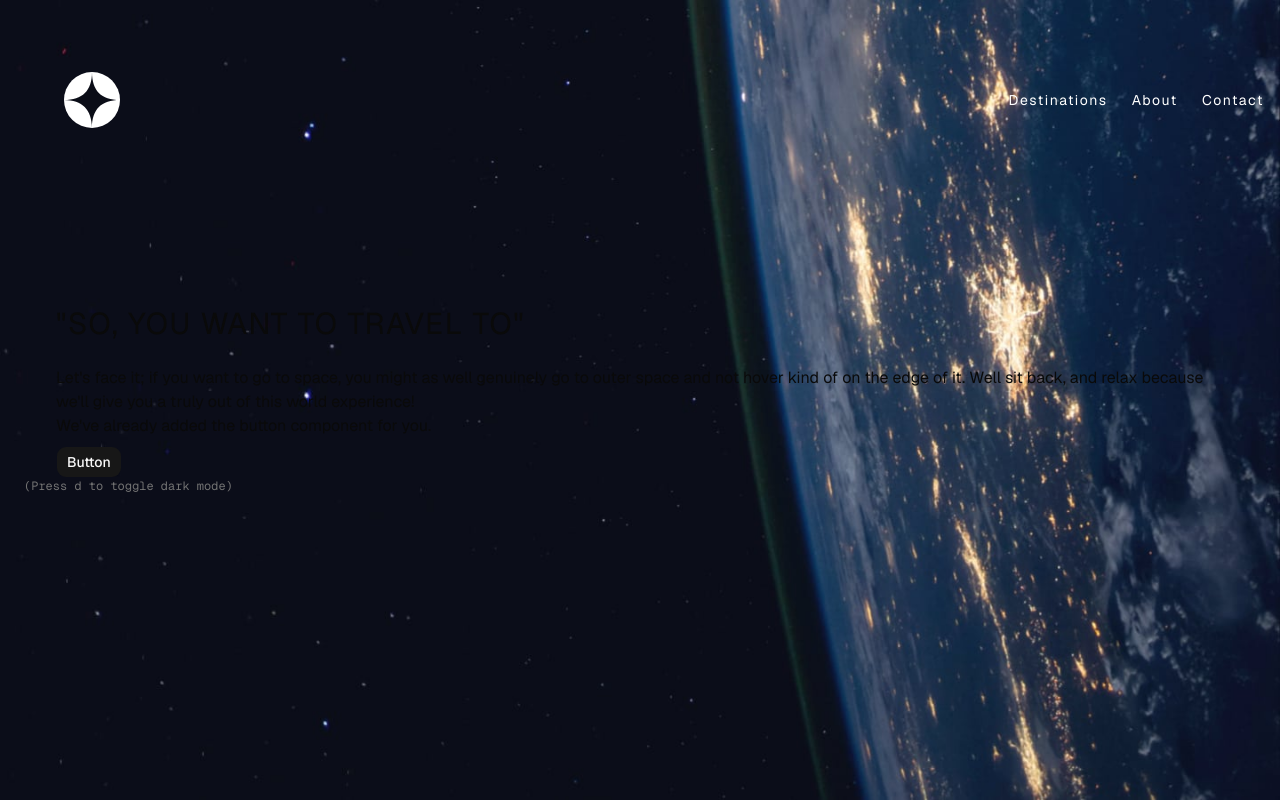
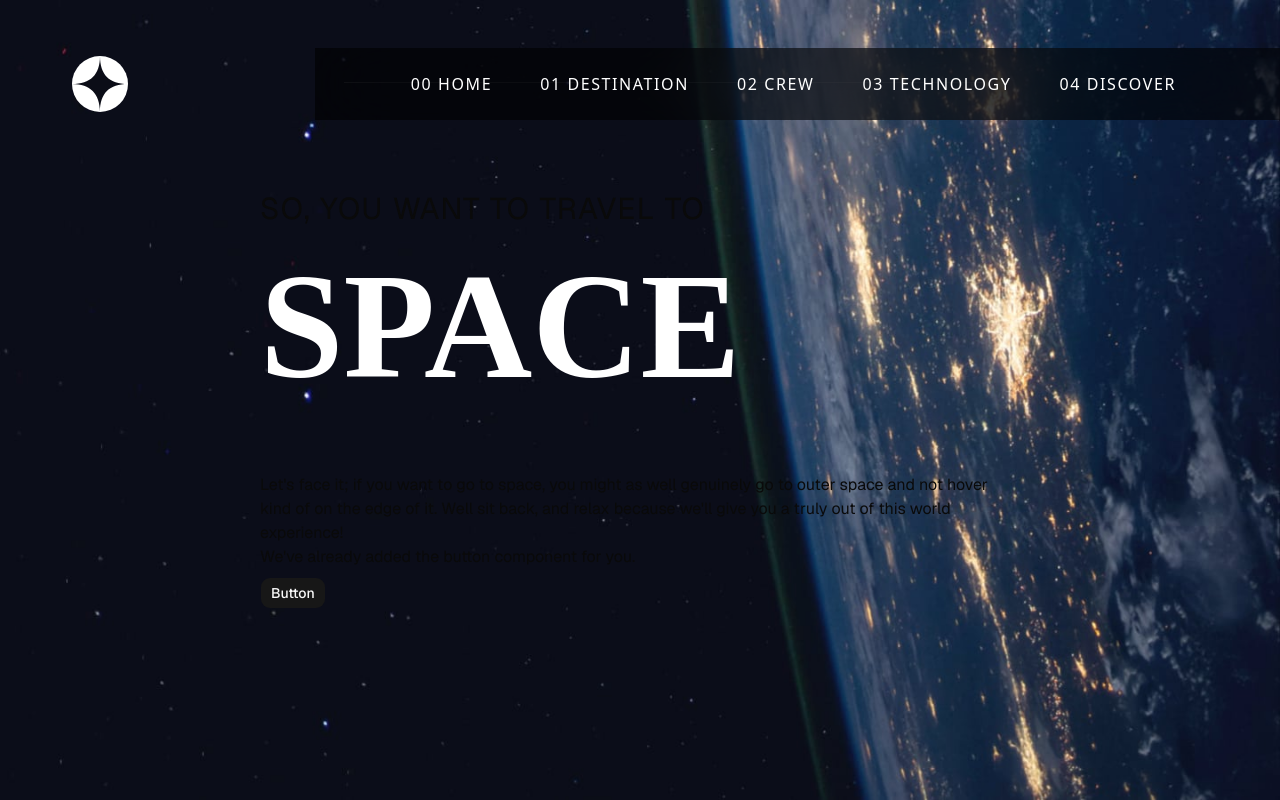
Before and after one commit to escultura-ama/appdev-space-tourism, a Next.js app: page / in a window 1280 px wide. Shown: the top 800 px of the page. Built offline with nearby package versions, Linux system fonts and the light colour scheme.

Commit message:
fix text (Sauri and Ligayon)

```diff
--- a/app/page.tsx
+++ b/app/page.tsx
@@ -8,16 +8,15 @@ export default function Page() {
 
       <div className="flex flex-1 items-center justify-center">
         <div>
-          <div className="hero-content">
-            <h1 className="text-primaryText tracking-wider md:text-xl lg:text-3xl lg:text-widest">"SO, YOU WANT TO TRAVEL TO"</h1>
+          <div className="px-8 items-center lg:items-start justify-center text-center flex flex-col lg:text-left w-[824px] h-[370px]">
+            <h1 className="text-primaryText tracking-wider md:text-xl lg:text-3xl lg:text-widest">SO, YOU WANT TO TRAVEL TO</h1>
+            <h2 className="Bellefair text-6xl font-semibold text-white mt-6 mb-10 md:mb-12 md:text-9xl lg:text-[150px]" style={{ fontFamily: "Bellefair, serif", lineHeight: "150px", width: "444.61px", height: "150px" }}>SPACE</h2>
             <br />
             <p>Let's face it; if you want to go to space, you might as well genuinely go to outer space and not hover kind of on the edge of it. Well sit back, and relax because we'll give you a truly out of this world experience!</p>
             <p>We&apos;ve already added the button component for you.</p>
             <Button className="mt-2">Button</Button>
           </div>
-          <div className="font-mono text-xs text-muted-foreground">
-            (Press <kbd>d</kbd> to toggle dark mode)
-          </div>
+
         </div>
       </div>
     </div>
--- a/components/Nav.tsx
+++ b/components/Nav.tsx
@@ -8,48 +8,74 @@ export function Nav() {
   const [open, setOpen] = useState(false)
 
   return (
-    <nav className="site-nav px-6 md:px-10">
-      <Link href="/" className="flex items-center gap-2">
+    <nav className="top-0 absolute flex justify-between bg-transparent text-white items-center w-full mt-5 md:mt-0 lg:mt-12 z-30">
+      <Link href="/" className="mx-5 w-8 h-8 md:w-10 md:h-10 lg:w-14 lg:h-14 lg:mx-12 cursor-pointer">
         <Image src="/logo.svg" width={56} height={56} alt="Logo" />
-
       </Link>
-
-      <div className="hidden md:flex gap-6 text-sm">
-        <Link href="#destinations" className="hover:underline">
-          Destinations
-        </Link>
-        <Link href="#about" className="hover:underline">
-          About
-        </Link>
-        <Link href="#contact" className="hover:underline">
-          Contact
-        </Link>
-      </div>
 
       <button
         type="button"
-        className="md:hidden"
+        className="opacity-100 md:hidden mr-5"
         onClick={() => setOpen((prev) => !prev)}
         aria-label="Toggle navigation"
       >
         <Image
           src={open ? "/icon-close.svg" : "/icon-hamburger.svg"}
-          width={24}
-          height={24}
-          alt={open ? "Close menu" : "Open menu"}
+          width={32}
+          height={32}
+          alt={open ? "Close menu" : "Menu"}
+          className="cursor-pointer w-8 h-8"
         />
       </button>
 
+      <hr className="w-1/2 h-1 absolute right-[40%] hidden lg:block xl:right-1/4 opacity-25" />
+
+      <div className="md:flex hidden backdrop-blur-[40px] bg-black/60">
+        <ul className="text-white tracking-widest flex gap-12 barlow-condensed items-center justify-center py-6 px-8 lg:pr-32 lg:pl-24">
+          <li>
+            <Link href="/" className="uppercase light hover:text-primaryText hover:underline underline-offset-[26px] transition duration-150 ease-in-out">
+              <span className="hidden lg:inline bold">00</span> Home
+            </Link>
+          </li>
+          <li>
+            <Link href="/destination" className="uppercase light hover:text-primaryText hover:underline underline-offset-[26px] transition duration-150 ease-in-out">
+              <span className="hidden lg:inline bold">01</span> Destination
+            </Link>
+          </li>
+          <li>
+            <Link href="/crew" className="uppercase light hover:text-primaryText hover:underline underline-offset-[26px] transition duration-150 ease-in-out">
+              <span className="hidden lg:inline bold">02</span> Crew
+            </Link>
+          </li>
+          <li>
+            <Link href="/tech" className="uppercase light hover:text-primaryText hover:underline underline-offset-[26px] transition duration-150 ease-in-out">
+              <span className="hidden lg:inline bold">03</span> Technology
+            </Link>
+          </li>
+          <li>
+            <Link href="/discover" className="uppercase light hover:text-primaryText hover:underline underline-offset-[26px] transition duration-150 ease-in-out">
+              <span className="hidden lg:inline bold">04</span> Discover
+            </Link>
+          </li>
+        </ul>
+      </div>
+
       {open ? (
         <div className="absolute right-6 top-full mt-2 w-40 rounded-xl bg-black/70 p-4 backdrop-blur-md md:hidden">
-          <Link href="#destinations" className="block py-2 hover:underline" onClick={() => setOpen(false)}>
-            Destinations
+          <Link href="/" className="block py-2 hover:underline" onClick={() => setOpen(false)}>
+            Home
           </Link>
-          <Link href="#about" className="block py-2 hover:underline" onClick={() => setOpen(false)}>
-            About
+          <Link href="/destination" className="block py-2 hover:underline" onClick={() => setOpen(false)}>
+            Destination
           </Link>
-          <Link href="#contact" className="block py-2 hover:underline" onClick={() => setOpen(false)}>
-            Contact
+          <Link href="/crew" className="block py-2 hover:underline" onClick={() => setOpen(false)}>
+            Crew
+          </Link>
+          <Link href="/tech" className="block py-2 hover:underline" onClick={() => setOpen(false)}>
+            Technology
+          </Link>
+          <Link href="/discover" className="block py-2 hover:underline" onClick={() => setOpen(false)}>
+            Discover
           </Link>
         </div>
       ) : null}
```
